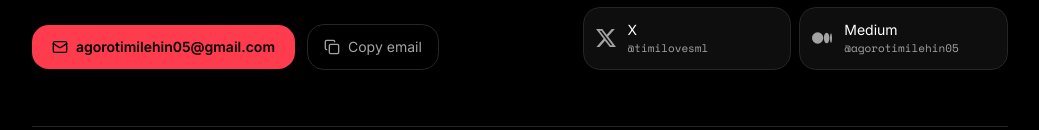
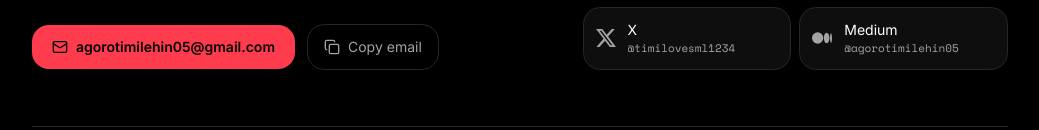
Before and after one commit to drizzy765/agoro-timilehin-portfolio, a Next.js app: page / in a window 1280 px wide. Shown: the part 7727-7857 px from the top of the page, without its empty margins (120-1159 px from the left). Built offline with nearby package versions, Linux system fonts and the light colour scheme; no server answers; a web font is replaced by a local one.

Commit message:
Update X link to @timilovesml1234

```diff
--- a/scripts/build-knowledge.mjs
+++ b/scripts/build-knowledge.mjs
@@ -37,7 +37,7 @@ Generated ${new Date().toISOString().slice(0, 10)} from his CV, project READMEs,
 - Name: Agoro Oluwatimilehin Teslim, goes by "Timi". Based in Lagos, Nigeria.
 - Role: Machine Learning Engineer focused on speech & LLM systems, retrieval/recommendation, forecasting, responsible AI, data & digital products.
 - Interests: applying AI to public-sector, development, financial and emerging-market problems, with attention to reliability, inclusion, measurable evaluation and safe deployment.
-- Contact: email agorotimilehin05@gmail.com · GitHub github.com/drizzy765 · LinkedIn linkedin.com/in/agoro-oluwatimilehin-aba2851aa · X @timilovesml · Medium medium.com/@agorotimilehin05
+- Contact: email agorotimilehin05@gmail.com · GitHub github.com/drizzy765 · LinkedIn linkedin.com/in/agoro-oluwatimilehin-aba2851aa · X @timilovesml1234 (x.com/timilovesml1234) · Medium medium.com/@agorotimilehin05
 
 ## Experience
 - Flyrank AI, AI/ML Engineering Intern (Remote), Jul 2026–Oct 2026 (completed; Timi is no longer at Flyrank): built and optimised Python ML and LLM workflow components (feature integration, data contracts, prompt design, testing, pipeline reliability); production-oriented AI engineering with maintainable APIs and reproducibility.
--- a/src/app/layout.tsx
+++ b/src/app/layout.tsx
@@ -19,7 +19,7 @@ export const metadata: Metadata = {
     images: ["/img/timi-square.jpg"],
     type: "website",
   },
-  twitter: { card: "summary", creator: "@timilovesml" },
+  twitter: { card: "summary", creator: "@timilovesml1234" },
 };
 
 export const viewport: Viewport = { themeColor: "#000000", colorScheme: "dark" };
--- a/src/content/knowledge.md
+++ b/src/content/knowledge.md
@@ -5,7 +5,7 @@ Generated 2026-10-22 from his CV, project READMEs, papers and Medium posts.
 - Name: Agoro Oluwatimilehin Teslim, goes by "Timi". Based in Lagos, Nigeria.
 - Role: Machine Learning Engineer focused on speech & LLM systems, retrieval/recommendation, forecasting, responsible AI, data & digital products.
 - Interests: applying AI to public-sector, development, financial and emerging-market problems, with attention to reliability, inclusion, measurable evaluation and safe deployment.
-- Contact: email agorotimilehin05@gmail.com · GitHub github.com/drizzy765 · LinkedIn linkedin.com/in/agoro-oluwatimilehin-aba2851aa · X @timilovesml · Medium medium.com/@agorotimilehin05
+- Contact: email agorotimilehin05@gmail.com · GitHub github.com/drizzy765 · LinkedIn linkedin.com/in/agoro-oluwatimilehin-aba2851aa · X @timilovesml1234 (x.com/timilovesml1234) · Medium medium.com/@agorotimilehin05
 
 ## Experience
 - Flyrank AI, AI/ML Engineering Intern (Remote), Jul 2026–Oct 2026 (completed; Timi is no longer at Flyrank): built and optimised Python ML and LLM workflow components (feature integration, data contracts, prompt design, testing, pipeline reliability); production-oriented AI engineering with maintainable APIs and reproducibility.
--- a/src/content/site.ts
+++ b/src/content/site.ts
@@ -13,8 +13,8 @@ export const site = {
   githubUser: "drizzy765",
   leetcodeUser: "drizzy765",
   linkedin: "https://www.linkedin.com/in/agoro-oluwatimilehin-aba2851aa/",
-  x: "https://x.com/timilovesml",
-  xHandle: "@timilovesml",
+  x: "https://x.com/timilovesml1234",
+  xHandle: "@timilovesml1234",
   medium: "https://medium.com/@agorotimilehin05",
   spotifyEmbed: "https://open.spotify.com/embed/playlist/2OW9QUHQgwkYGj2bKKjHpH?theme=0",
   /**
```
Also changed, not shown: src/content/knowledge.generated.ts (+1 -1 lines).
